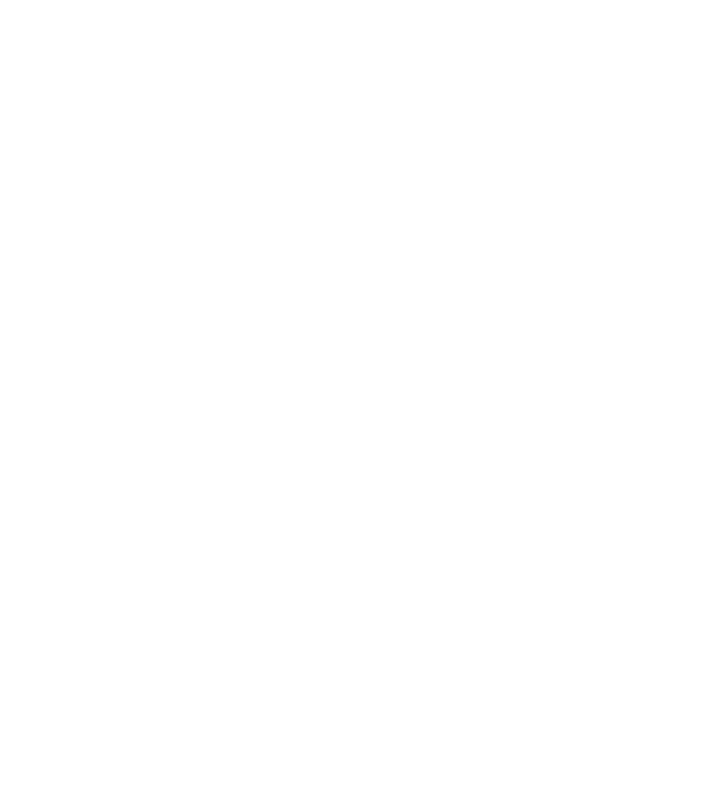
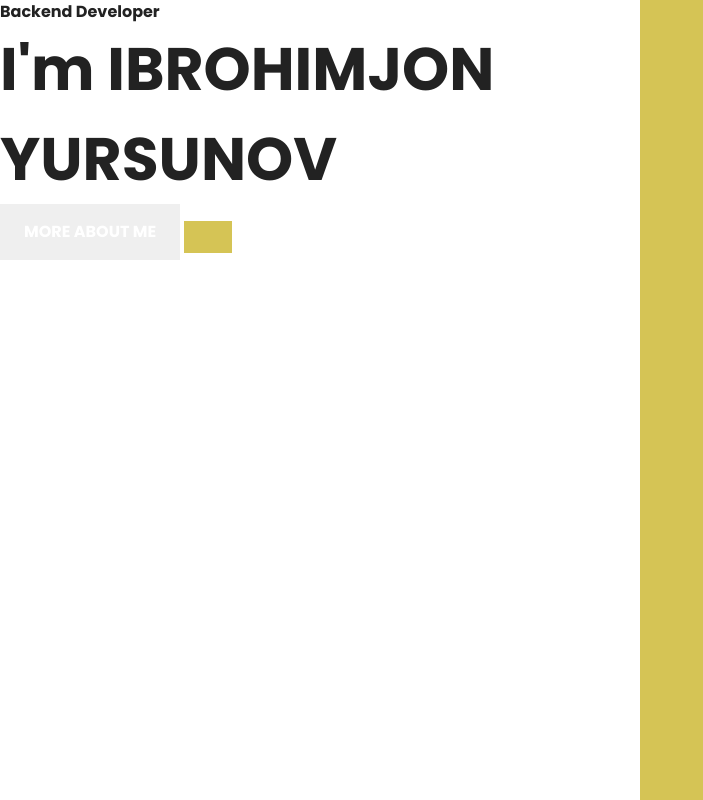
Before and after one commit to Ibrohimjon2151/Myprotfolia, a plain HTML site: page index.html in a window 1280 px wide. Shown: the whole page, without its empty margins (0-703 px from the left). Drawn offline with nearby package versions, Linux system fonts and the light colour scheme.

Commit message:
create landing page left

```diff
--- a/css/style.scss
+++ b/css/style.scss
@@ -3,7 +3,7 @@
     padding: 0;
     box-sizing: border-box
 }
-@import "fonts";
+// @import "fonts";
 
 $primary:#d5c455;
 $black:#222222;
@@ -15,3 +15,45 @@ $shadow: "0 24px 36px -11px rgb(0 0 0 / 9%)";
     justify-content: center;
     align-items: center;
 }
+@font-face {
+    font-family: Bold;
+    src: url(/fonts/Poppins-Bold.ttf);
+}
+@font-face {
+    font-family: Medium;
+    src: url(/fonts/Poppins-Medium.ttf);
+}
+@font-face {
+    font-family: Regular;
+    src: url(/fonts/Poppins-Regular.ttf);
+}
+.landing-page{
+    display: grid;
+    height: 100vh;
+    grid-template-columns: 1fr 1fr;
+    .right{
+        background-color: $primary;
+    }
+    .left{
+        .position{
+            font-family: Bold;
+            color: $black;
+        }
+        .name{
+            font-family: Bold;
+            font-size: 60px;
+            color: $black;
+        }
+        .buttons{
+            button{
+                color: white;
+                font-family:Bold;
+                padding: 16px 24px;
+                border: none;
+            }
+            button:nth-child(2){
+                background-color: $primary;
+            }
+        }
+    }
+}
--- a/index.html
+++ b/index.html
@@ -7,10 +7,36 @@
     <meta name="viewport" content="width=device-width, initial-scale=1.0">
     <title>IBROHIMJON | YURSUNOV</title>
     <link rel="stylesheet" href="css/style.css">
+    <!-- CSS only -->
+    <link href="https://cdn.jsdelivr.net/npm/bootstrap@5.1.1/dist/css/bootstrap.min.css" rel="stylesheet"
+        integrity="sha384-F3w7mX95PdgyTmZZMECAngseQB83DfGTowi0iMjiWaeVhAn4FJkqJByhZMI3AhiU" crossorigin="anonymous">
 </head>
 
 <body>
+    <div class="landing-page">
+        <div class="left">
+            <div class="position">
+                Backend Developer
+            </div>
+            <div class="name">
+                I'm IBROHIMJON YURSUNOV
+            </div>
+            <div class="buttons">
+                <button>MORE ABOUT ME</button>
+                <button></button>
+            </div>
+        </div>
+        <div class="right">
 
+        </div>
+    </div>
+
+
+
+    <!-- JavaScript Bundle with Popper -->
+    <script src="https://cdn.jsdelivr.net/npm/bootstrap@5.1.1/dist/js/bootstrap.bundle.min.js"
+        integrity="sha384-/bQdsTh/da6pkI1MST/rWKFNjaCP5gBSY4sEBT38Q/9RBh9AH40zEOg7Hlq2THRZ"
+        crossorigin="anonymous"></script>
 </body>
 
 </html>
```
Also changed, not shown: css/style.css, 1 other file.
